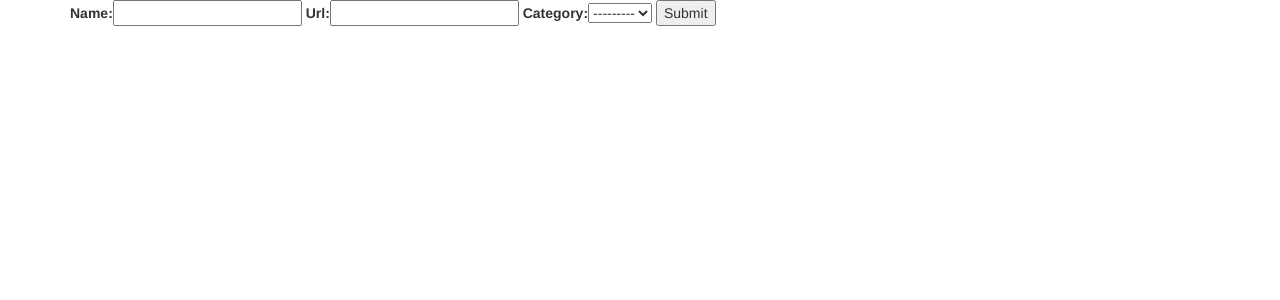
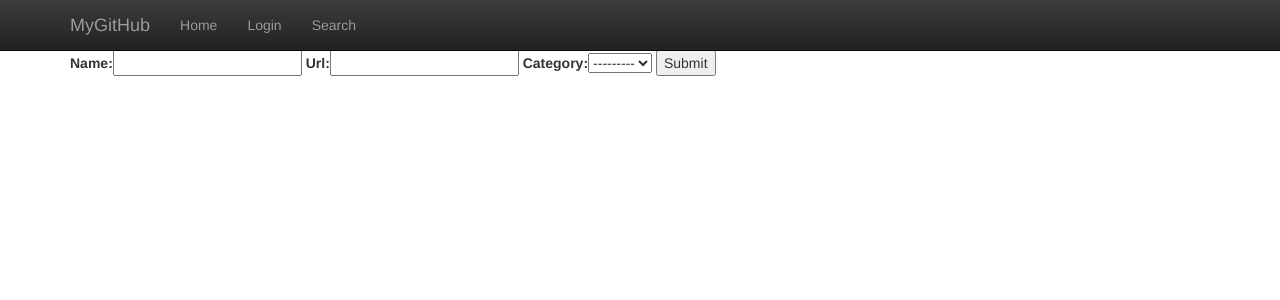
Before and after one commit to pw94/MyGitHub, a Django app: template projects/templates/add_project.html in a window 1280 px wide. Shown: the top 300 px of the page. Run offline with Django 3.2, Linux system fonts and the light colour scheme; the template is opened without the code that fills it: values that come from a table or form of the project are taken from there, others are empty; some libraries are stand-ins or nearby versions.

Commit message:
Add nav bar

```diff
--- a/projects/templates/layout.html
+++ b/projects/templates/layout.html
@@ -3,15 +3,34 @@
 <head>
 <title>{{ title }} - MyGitHub</title>
 <script src="https://ajax.googleapis.com/ajax/libs/jquery/3.2.1/jquery.min.js"></script>
-<script src="https://code.jquery.com/ui/1.12.1/jquery-ui.min.js"></script>
-<link rel="stylesheet" href="https://code.jquery.com/ui/1.12.1/themes/base/jquery-ui.css">
 <link rel="stylesheet" href="https://maxcdn.bootstrapcdn.com/bootstrap/3.3.7/css/bootstrap.min.css" integrity="sha384-BVYiiSIFeK1dGmJRAkycuHAHRg32OmUcww7on3RYdg4Va+PmSTsz/K68vbdEjh4u" crossorigin="anonymous">
 <link rel="stylesheet" href="https://maxcdn.bootstrapcdn.com/bootstrap/3.3.7/css/bootstrap-theme.min.css" integrity="sha384-rHyoN1iRsVXV4nD0JutlnGaslCJuC7uwjduW9SVrLvRYooPp2bWYgmgJQIXwl/Sp" crossorigin="anonymous">
 <script src="https://maxcdn.bootstrapcdn.com/bootstrap/3.3.7/js/bootstrap.min.js" integrity="sha384-Tc5IQib027qvyjSMfHjOMaLkfuWVxZxUPnCJA7l2mCWNIpG9mGCD8wGNIcPD7Txa" crossorigin="anonymous"></script>
-{% load mptt_tags %}
-{% load staticfiles %}
+<script src="https://code.jquery.com/ui/1.12.1/jquery-ui.min.js"></script>
+<link rel="stylesheet" href="https://code.jquery.com/ui/1.12.1/themes/base/jquery-ui.css">
 </head>
-<body>
+<body style="padding-top: 50px;">
+<nav class="navbar navbar-inverse navbar-fixed-top">
+    <div class="container">
+        <div class="navbar-header">
+            <button type="button" class="navbar-toggle collapsed" data-toggle="collapse" data-target="#navbar"
+                    aria-expanded="false" aria-controls="navbar">
+                <span class="sr-only">Toggle navigation</span>
+                <span class="icon-bar"></span>
+                <span class="icon-bar"></span>
+                <span class="icon-bar"></span>
+            </button>
+            <a class="navbar-brand" href="/">MyGitHub</a>
+        </div>
+        <div id="navbar" class="collapse navbar-collapse">
+            <ul class="nav navbar-nav">
+                <li><a href={# url 'categories' #}>Home</a></li>
+                <li><a href="#about">Login</a></li>
+                <li><a href="#about">Search</a></li>
+            </ul>
+        </div>
+    </div>
+</nav>
 <div class="container body-content">
 {% block content %}{% endblock %}
 </div>
```
Also changed, not shown: projects/templates/categories.html (+5 -4 lines).
